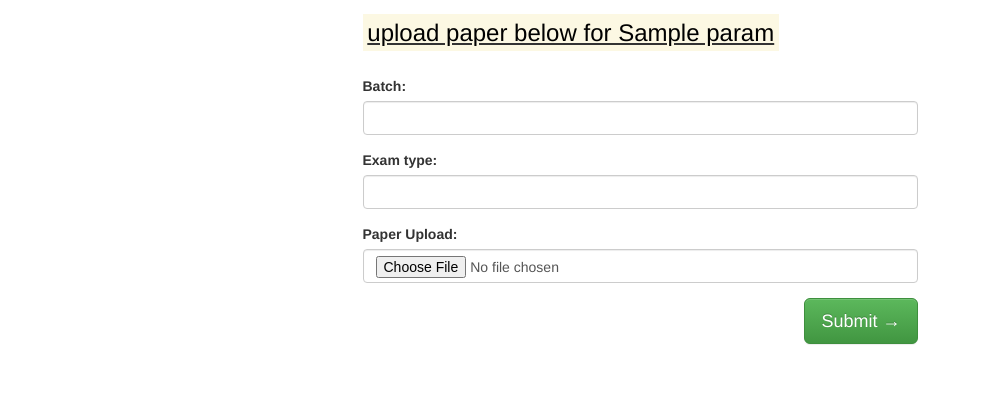
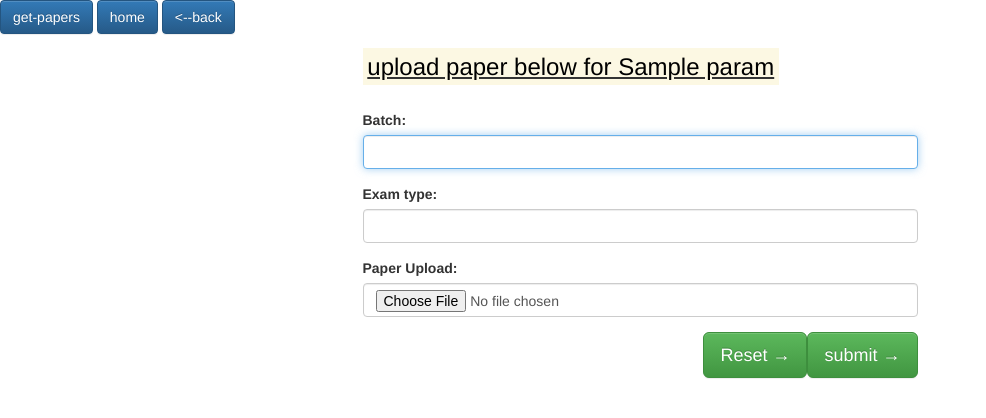
Before and after one commit to adnan-abdullah1/Prevpaper, a Flask app: template templates/uploadtemplate.html in a window 1280 px wide. Shown: the top 418 px of the page, without its empty margins (0-986 px from the left). Run offline with Flask 2, Linux system fonts and the light colour scheme; the template is opened without the code that fills it: most values are stand-ins (such as "Sample title", 1, 10 or a date in 2020); some libraries are stand-ins or nearby versions.

Commit message:
added buttons in upload.html

```diff
--- a/flask_app.py
+++ b/flask_app.py
@@ -71,14 +71,14 @@ def home():
     return render_template("index.html")
 @app.route("/upload")
 def upload_papers():
-    return render_template("upload_download.html")
+    return render_template("upload_download.html",param="Upload your papers make selection appropriately")
 @app.route("/about")
 def About():
     return render_template("about.html")
 
 @app.route("/getpapers")
 def gwtpaper():
-    return  render_template("upload_download.html")
+    return  render_template("upload_download.html",param="Download your papers make selection appropriately")
 
 
 
@@ -114,7 +114,7 @@ def upload_papertodb():
     if(request.method=='POST' and save_Sem_Status=='semster1' ):
         entry = sem1(batch=batch_get,papertype=papertype_get,paper=paper_file)
         database_commit(entry) #this fxn saves overhead below ifelse simply reduce no of lines
-        return redirect("/")
+        return redirect("/getpapers")
     elif(request.method=='POST' and save_Sem_Status=='semster2' ):
         entry = sem2(batch=batch_get,papertype=papertype_get,paper=paper_file)
         database_commit(entry) #this fxn saves overhead below ifelse
@@ -145,4 +145,4 @@ def upload_papertodb():
         database_commit(entry) #this fxn saves overhead below ifelse
         return redirect("/")
 if __name__ == "__main__":
-    app.run(debug=True,port=1115)
+    app.run(debug=True,port=1125)
--- a/templates/uploadtemplate.html
+++ b/templates/uploadtemplate.html
@@ -14,6 +14,13 @@
         <script src="form.js"></script>
     </head>
     <body >
+        <div>
+            <a class="btn btn-primary float-right" href="/getpapers" role="back"> get-papers</a>
+            <a class="btn btn-primary float-right" href="/" role="home">home</a>
+            <a class="btn btn-primary float-right" href="/upload" role="back"> <--back</a>
+
+          </div>
+
         <div class="container">
             <div class="row">
                 <div class="col-md-6 col-md-offset-3">
@@ -22,29 +29,31 @@
             <div class="form-group">
                 <label for="batch">
                     Batch:</label>
-                <input type="text" class="form-control"
-                id="batch" name="batch"  required maxlength="50">
+                <input type="text" class="form-control" oninvalid="this.setCustomValidity('Please Enter batch')"
+                id="batch" name="batch"  autofocus required maxlength="50">
 
             </div>
             <div class="form-group">
                 <label for="papertype">
                     Exam type:</label>
-                <input type="papertype" class="form-control"
-                id="papertype" name="papertype" required maxlength="50">
+                <input type="papertype" class="form-control"  oninvalid="this.setCustomValidity('Please Enter exam type major/minor')"
+                id="papertype" name="papertype" autofocus required maxlength="50">
             </div>
 
 
                         <div class="form-group">
                 <label for="paper">
                     Paper Upload:</label>
-                <input type="file" class="form-control" id="paper" name="paper"  required>
+                <input type="file" class="form-control" id="paper" name="paper"  autofocus required>
             </div>
 
 
 
+            <div>
+                <button type="submit" class="btn btn-lg btn-success pull-right" id="btnContactUs">submit &rarr;</button>
+                <button type="reset" class="btn btn-lg btn-success pull-right" id="btnContactUs">Reset &rarr;</button>
 
-            <button type="submit" class="btn btn-lg btn-success pull-right" id="btnContactUs">Submit &rarr;</button>
-
+            </div>
         </form>
         <div id="succ
                     <div id="success_message" style="width:100%; height:100%; display:none; "> <h3>Sent your message successfully!</h3> </div>
```
Also changed, not shown: templates/index.html (+12 -1 lines), templates/upload_download.html (+1 -21 lines), previouspaper.db.
